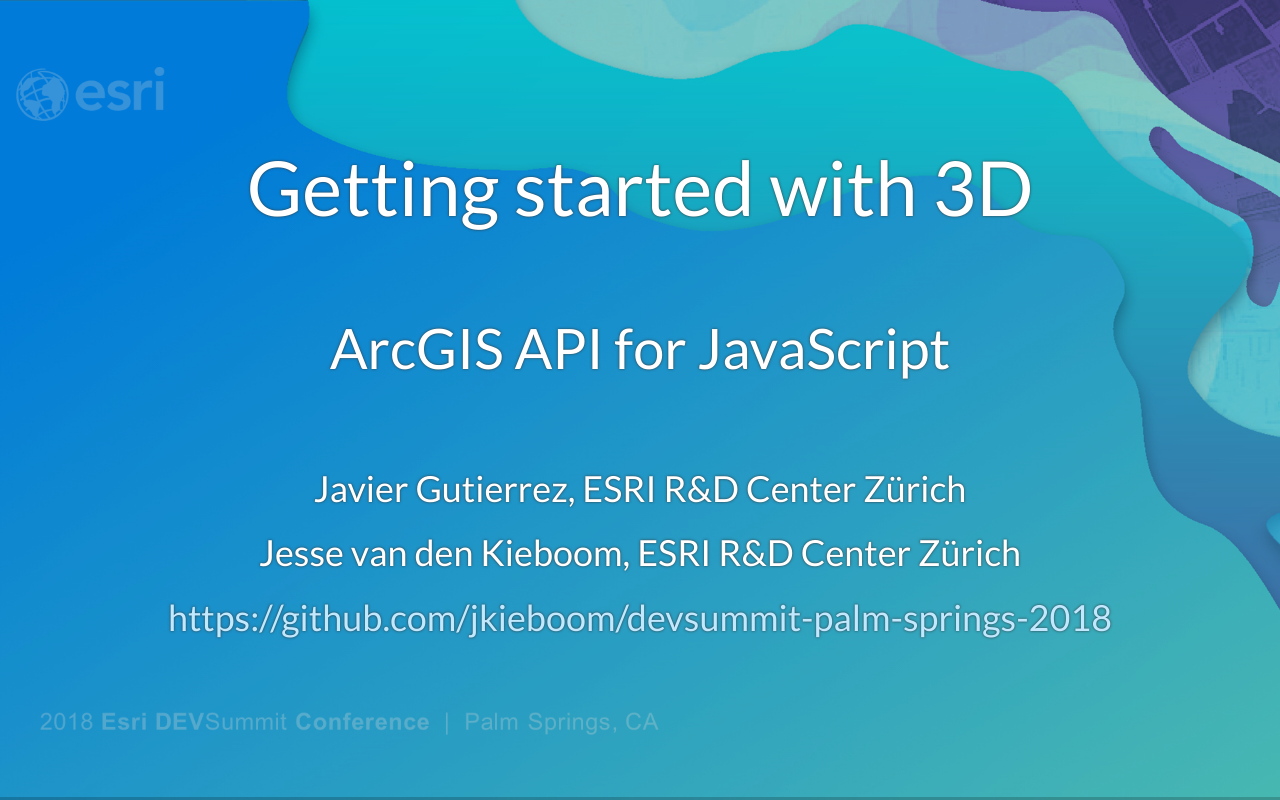
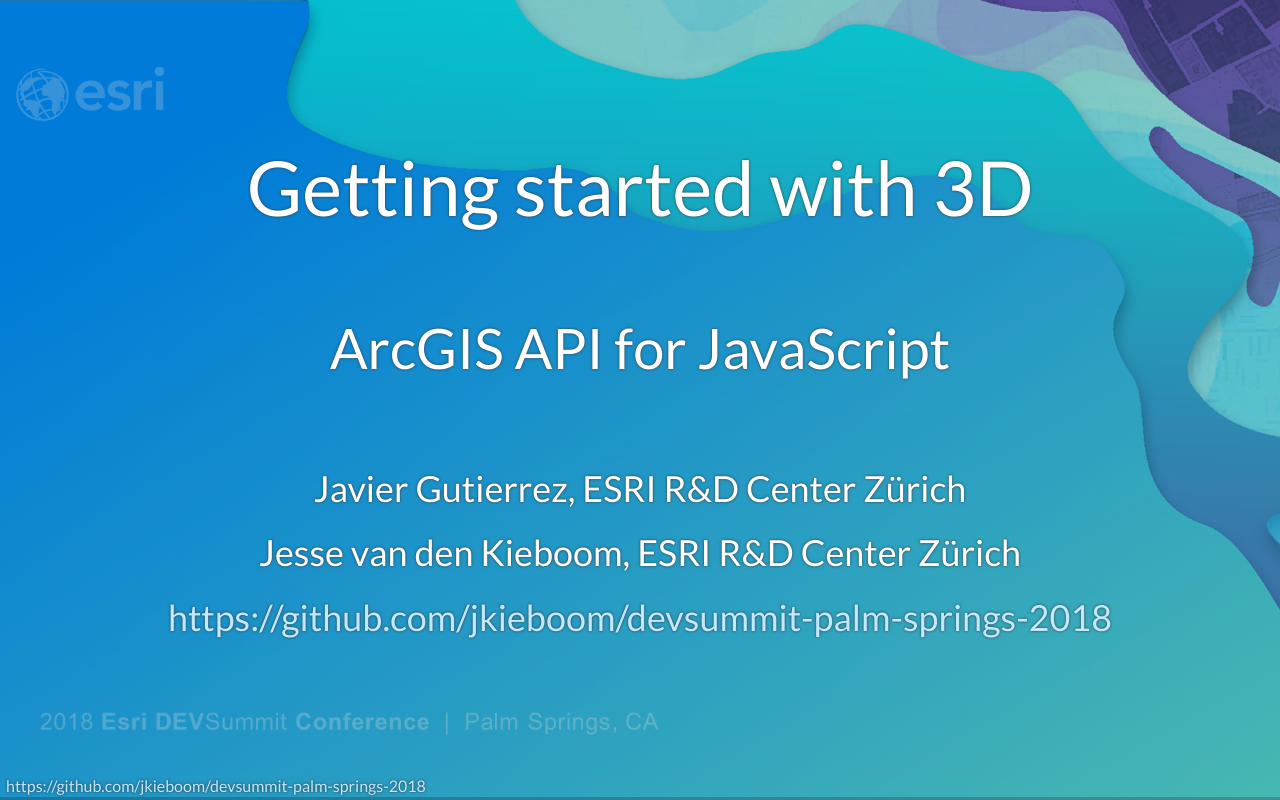
Before and after one commit to jkieboom/devsummit-palm-springs-2018, a plain HTML site: page presentations/getting-started-3d/index.html in a window 1280 px wide. Drawn offline with Linux system fonts and the light colour scheme.

Commit message:
Add link to repo

```diff
--- a/presentations/getting-started-3d/index.html
+++ b/presentations/getting-started-3d/index.html
@@ -31,7 +31,10 @@
             <div class="slides">
                 <section data-markdown="./presentation.md"></section>
             </div>
-        </div>
+            <div class="footer">
+                <a href="https://github.com/jkieboom/devsummit-palm-springs-2018">https://github.com/jkieboom/devsummit-palm-springs-2018</a>
+            </div>
+          </div>
         <script src="./reveal.js/lib/js/head.min.js"></script>
         <script src="./reveal.js/js/reveal.js"></script>
         <script>
--- a/presentations/getting-started-3d/themes/custom.css
+++ b/presentations/getting-started-3d/themes/custom.css
@@ -340,3 +340,11 @@
 .reveal .twos pre code {
   /* padding: 0px; */
 }
+
+.reveal .footer {
+  position: absolute;
+  bottom: 6px;
+  left: 6px;
+  font-size: 0.4em;
+  z-index: 99;
+}
```
